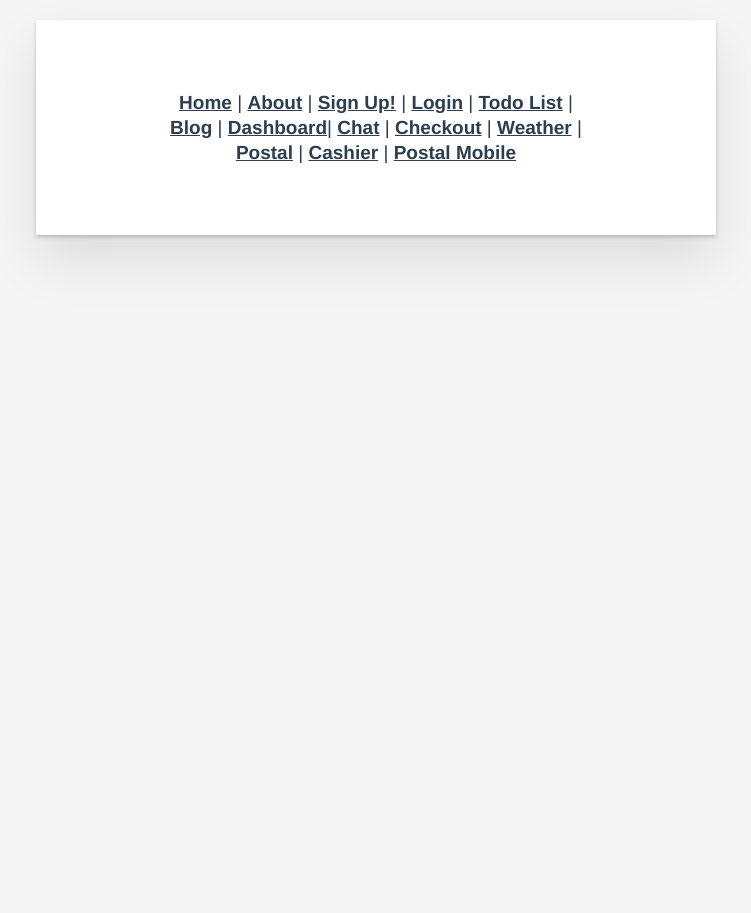
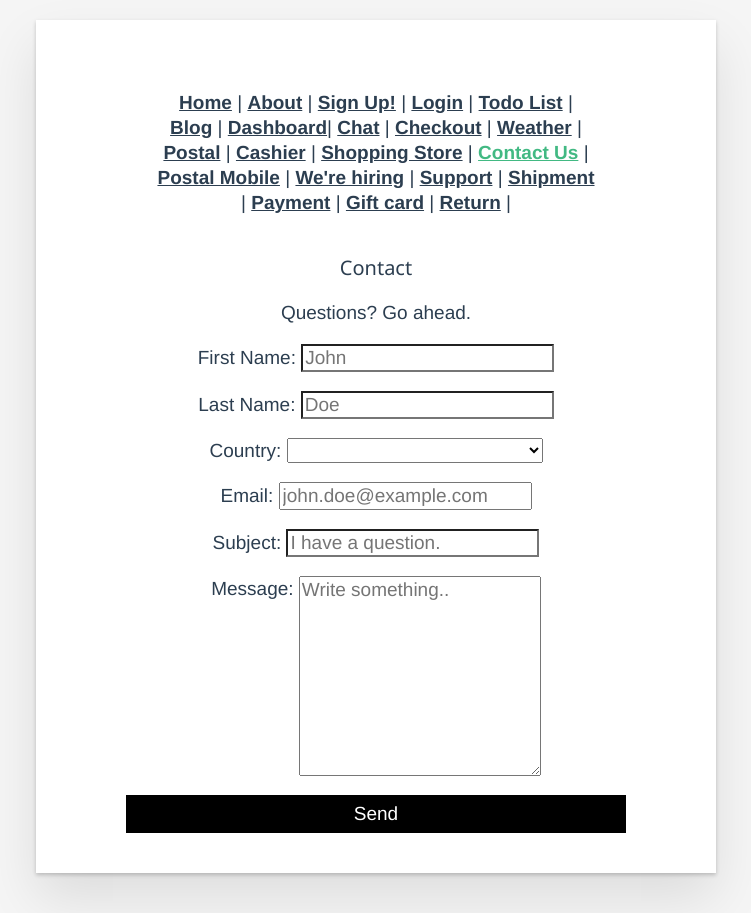
Before and after one commit to wearypossum4770/musical-engine, a Vue app: page /contact in a window 1280 px wide. Shown: the whole page, without its empty margins (264-1015 px from the left). Before the commit the page ends 800 px from the top, so only its background shows below. Built offline with nearby package versions, Linux system fonts and the light colour scheme; no server answers.

Commit message:
addiing stuff

```diff
--- a/src/App.vue
+++ b/src/App.vue
@@ -15,7 +15,15 @@
       <router-link to="/weather">Weather</router-link> |
       <router-link to="/postal">Postal</router-link> |
       <router-link to="/cashier">Cashier</router-link> |
-      <router-link to="/postal_mobile">Postal Mobile</router-link>
+      <router-link to="/store">Shopping Store</router-link> |
+      <router-link to="/contact">Contact Us</router-link> |
+      <router-link to="/postal_mobile">Postal Mobile</router-link> |
+      <router-link to="/careers">We're hiring</router-link> |
+      <router-link to="/help-desk">Support</router-link> |
+      <router-link to="/shipment">Shipment</router-link> |
+      <router-link to="/payments">Payment</router-link> |
+      <router-link to="/gift-cards">Gift card</router-link> |
+      <router-link to="/product-returns">Return</router-link> |
     </div>
     <router-view />
   </div>
--- a/src/components/ContactForm.vue
+++ b/src/components/ContactForm.vue
@@ -1,39 +1,73 @@
 <template>
   <div class="container">
-    <form action="action_page.php">
-      <label for="fname">First Name</label>
-      <input
-        type="text"
-        id="fname"
-        name="firstname"
-        placeholder="Your name.."
-      />
-      <label for="lname">Last Name</label>
-      <input
-        type="text"
-        id="lname"
-        name="lastname"
-        placeholder="Your last name.."
-      />
-      <label for="country">Country</label>
-      <select id="country" name="country">
+    <h4>Contact</h4>
+    <p>Questions? Go ahead.</p>
+    <form @submit.prevent="handleSubmit" target="_blank">
+      <p>
+        <label for="fname">First Name: </label>
+        <input type="text" v-model="firstName" placeholder="John" />
+      </p>
+      <p>
+        <label for="lname">Last Name: </label>
+        <input type="text" v-model="lastName" placeholder="Doe" />
+      </p>
+      <p>
+        <label for="country-select">Country: </label>
+        <select name="country" v-model="country" id="country-select">
+          <option value="null">--Please choose an option--</option>
           <option value="australia">Australia</option>
           <option value="canada">Canada</option>
           <option value="usa">USA</option>
         </select>
-      <label for="subject">Subject</label>
-      <textarea
-        id="subject"
-        name="subject"
+      </p>
+      <p>
+        <label for="Email">Email: </label
+        ><input
+          type="email"
+          placeholder="john.doe@example.com"
+          v-model="email"
+          required
+        />
+      </p>
+      <p>
+        <label for="Subject">Subject: </label
+        ><input
+          type="text"
+          placeholder="I have a question."
+          v-model="subject"
+          required
+        />
+      </p>
+      <p class="textareaField">
+        <label for="Message">Message: </label
+        ><textarea
+          type="text"
           placeholder="Write something.."
           style="height: 200px"
+          v-model="message"
+          required
         ></textarea>
-      <input type="submit" value="Submit" />
+      </p>
+      <button type="submit" class="w3-button w3-block w3-black">Send</button>
     </form>
   </div>
 </template>
 <script>
-export default {};
+export default {
+  data() {
+    return {
+      firstName: "",
+      lastName: "",
+      country: "",
+      email: "",
+      subject: "",
+      message: "",
+    };
+  },
+};
 </script>
-
-<style scoped></style>
+<style scoped>
+.textareaField * {
+  vertical-align: top;
+}
+</style>
--- a/src/components/SignUpForm.vue
+++ b/src/components/SignUpForm.vue
@@ -16,8 +16,8 @@
           placeholder="Genryūsai"
           v-model="firstName"
         />
-        <div v-if="error" class="error">
-          {{ error }}
+        <div v-if="error.firstName" class="error">
+          {{ error.firstName }}
         </div>
         <label for="middleName"><b>Middle Name</b></label>
         <input
@@ -26,8 +26,8 @@
           placeholder="Shigekuni"
           v-model="middleName"
         />
-        <div v-if="error" class="error">
-          {{ error }}
+        <div v-if="error.middleName" class="error">
+          {{ error.middleName }}
         </div>
         <label for="lastName"><b>Last Name</b></label>
         <input
@@ -36,8 +36,8 @@
           placeholder="Yamamoto"
           v-model="lastName"
         />
-        <div v-if="error" class="error">
-          {{ error }}
+        <div v-if="error.lastName" class="error">
+          {{ error.lastName }}
         </div>
         <label for="username"><b>Username</b></label>
         <input
@@ -46,8 +46,8 @@
           placeholder="genryusai.shigekuni.yamamoto"
           v-model="username"
         />
-        <div v-if="error" class="error">
-          {{ error }}
+        <div v-if="error.username" class="error">
+          {{ error.username }}
         </div>
         <label for="email"><b>Email</b></label>
         <input
@@ -57,8 +57,8 @@
           placeholder="genryusai.shigekuni.yamamoto@soul.society.com"
           name="email"
         />
-        <div v-if="error" class="error">
-          {{ error }}
+        <div v-if="error.email" class="error">
+          {{ error.email }}
         </div>
         <label for="psw"><b>Password</b></label>
         <input
@@ -68,8 +68,8 @@
           placeholder="RzMdsJLufx2FvVi"
           name="psw"
         />
-        <div v-if="error" class="error">
-          {{ error }}
+        <div v-if="error.password" class="error">
+          {{ error.password }}
         </div>
         <label for="psw-repeat"><b>Repeat Password</b></label>
         <input
@@ -79,8 +79,8 @@
           placeholder="RzMdsJLufx2FvVi"
           name="psw-repeat"
         />
-        <div v-if="error" class="error">
-          {{ error }}
+        <div v-if="error.passwordConfirm" class="error">
+          {{ error.passwordConfirm }}
         </div>
         <label>
           <input
@@ -90,8 +90,8 @@
             name="remember"
             style="margin-bottom: 15px"
           />
-          <div v-if="error" class="error">
-            {{ error }}
+          <div v-if="error.remeberMe" class="error">
+            {{ error.remeberMe }}
           </div>
           Remember me
         </label>
@@ -114,6 +114,7 @@ export default {
   name: "Registration",
   data() {
     return {
+      error: {},
       remeberMe: false,
       firstName: "Genryūsai",
       middleName: "Shigekuni",
--- a/src/router/index.js
+++ b/src/router/index.js
@@ -10,16 +10,27 @@ import TodoList from "../views/TodoList.vue";
 import Weather from "../views/Weather.vue";
 import Postal from "../views/Postal.vue";
 import PostalMobile from "../views/PostalMobile.vue";
-
+import Shopping from "../views/Shopping.vue";
 /**Components */
 import PLUCodes from "../components/cashier/PLUCodes.vue";
 import SignUpForm from "../components/SignUpForm.vue";
 import LoginForm from "../components/LoginForm.vue";
 import UserBoard from "../components/UserBoard.vue";
 import Checkout from "../components/Checkout.vue";
+import ContactForm from "../components/ContactForm.vue";
 Vue.use(VueRouter);
 
 const routes = [
+  {
+    path: "/contact",
+    component: ContactForm,
+    name: "ContactForm",
+  },
+  {
+    path: "/store",
+    component: Shopping,
+    name: "Shopping",
+  },
   {
     path: "/cashier",
     component: PLUCodes,
--- a/src/views/Chat.vue
+++ b/src/views/Chat.vue
@@ -2,7 +2,7 @@
   <!-- https://bootsnipp.com/snippets/nNg98 -->
   <div>
     <div class="card-body contacts_body">
-      <ui class="contacts">
+      <ul class="contacts">
         <li v-for="user in users" :key="user.id" class="w3-bar">
           <span
             onclick="this.parentElement.style.display='none'"
@@ -20,7 +20,7 @@
             <span>{{ user.lastUpdated }}</span>
           </div>
         </li>
-      </ui>
+      </ul>
     </div>
 
     <div>
--- /dev/null
+++ b/src/views/Shopping.vue
@@ -0,0 +1,91 @@
+<template>
+  <!-- Product grid -->
+  <div class="w3-row w3-grayscale">
+    <div class="w3-col l3 s6">
+      <div class="w3-container">
+        <img src="/w3images/jeans1.jpg" style="width: 100%" />
+        <p>Ripped Skinny Jeans<br /><b>$24.99</b></p>
+      </div>
+      <div class="w3-container">
+        <img src="/w3images/jeans2.jpg" style="width: 100%" />
+        <p>Mega Ripped Jeans<br /><b>$19.99</b></p>
+      </div>
+    </div>
+
+    <div class="w3-col l3 s6">
+      <div class="w3-container">
+        <div class="w3-display-container">
+          <img src="/w3images/jeans2.jpg" style="width: 100%" />
+          <span class="w3-tag w3-display-topleft">New</span>
+          <div class="w3-display-middle w3-display-hover">
+            <button class="w3-button w3-black">
+              Buy now <i class="fa fa-shopping-cart"></i>
+            </button>
+          </div>
+        </div>
+        <p>Mega Ripped Jeans<br /><b>$19.99</b></p>
+      </div>
+      <div class="w3-container">
+        <img src="/w3images/jeans3.jpg" style="width: 100%" />
+        <p>Washed Skinny Jeans<br /><b>$20.50</b></p>
+      </div>
+    </div>
+
+    <div class="w3-col l3 s6">
+      <div class="w3-container">
+        <img src="/w3images/jeans3.jpg" style="width: 100%" />
+        <p>Washed Skinny Jeans<br /><b>$20.50</b></p>
+      </div>
+      <div class="w3-container">
+        <div class="w3-display-container">
+          <img src="/w3images/jeans4.jpg" style="width: 100%" />
+          <span class="w3-tag w3-display-topleft">Sale</span>
+          <div class="w3-display-middle w3-display-hover">
+            <button class="w3-button w3-black">
+              Buy now <i class="fa fa-shopping-cart"></i>
+            </button>
+          </div>
+        </div>
+        <p>Vintage Skinny Jeans<br /><b class="w3-text-red">$14.99</b></p>
+      </div>
+    </div>
+
+    <div class="w3-col l3 s6">
+      <div class="w3-container">
+        <img src="/w3images/jeans4.jpg" style="width: 100%" />
+        <p>Vintage Skinny Jeans<br /><b>$14.99</b></p>
+      </div>
+      <div class="w3-container">
+        <img src="/w3images/jeans1.jpg" style="width: 100%" />
+        <p>Ripped Skinny Jeans<br /><b>$24.99</b></p>
+      </div>
+    </div>
+  </div>
+</template>
+
+<script>
+export default {
+  name: "Shopping",
+  data() {
+    return {};
+  },
+};
+</script>
+
+<style scoped>
+@import url("https://fonts.googleapis.com/css2?family=Montserrat&family=Roboto:wght@300&display=swap");
+@import url("https://fonts.googleapis.com/css2?family=Roboto:wght@300&display=swap");
+.w3-sidebar a {
+  font-family: "Roboto", sans-serif;
+}
+body,
+h1,
+h2,
+h3,
+h4,
+h5,
+h6,
+.w3-wide {
+  font-family: "Montserrat", sans-serif;
+}
+</style>
```
Also changed, not shown: deleteme.mjs (added, +30 -0 lines), src/components/Footer.vue (added, +44 -0 lines), src/deleteme.js (deleted, +0 -10 lines), src/validators/schema.js (+8 -11 lines). Lines whose indentation alone changed are shown as unchanged.
